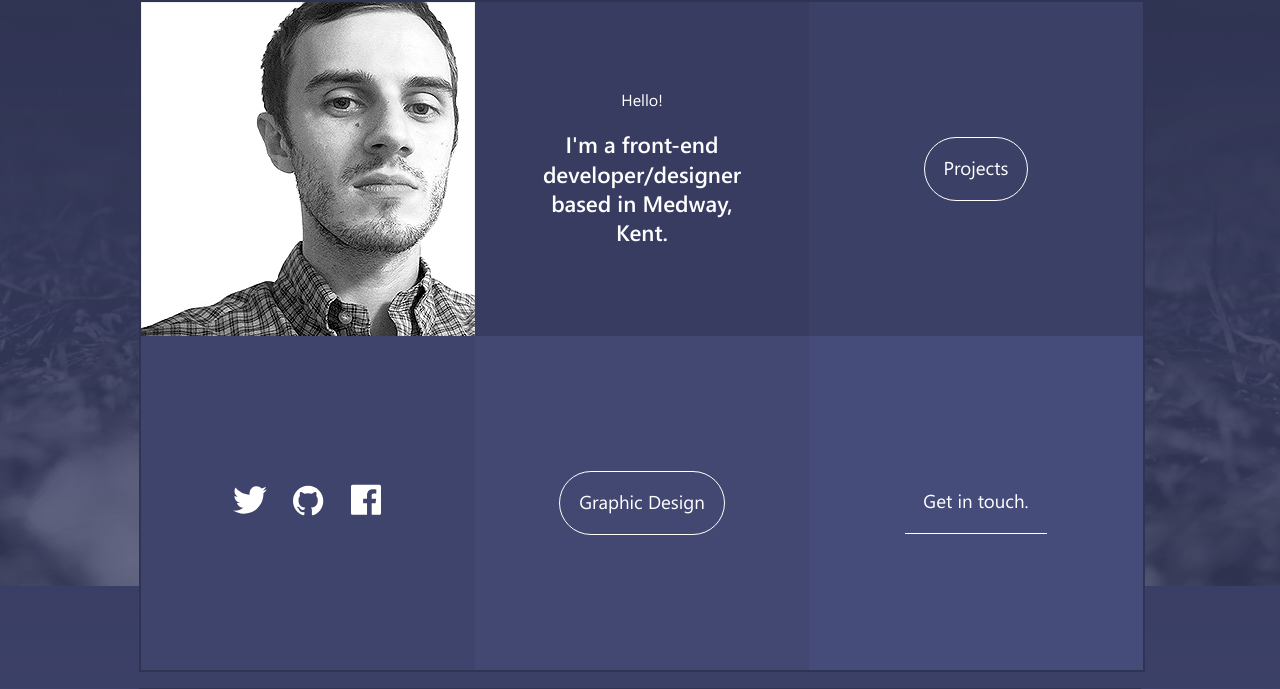
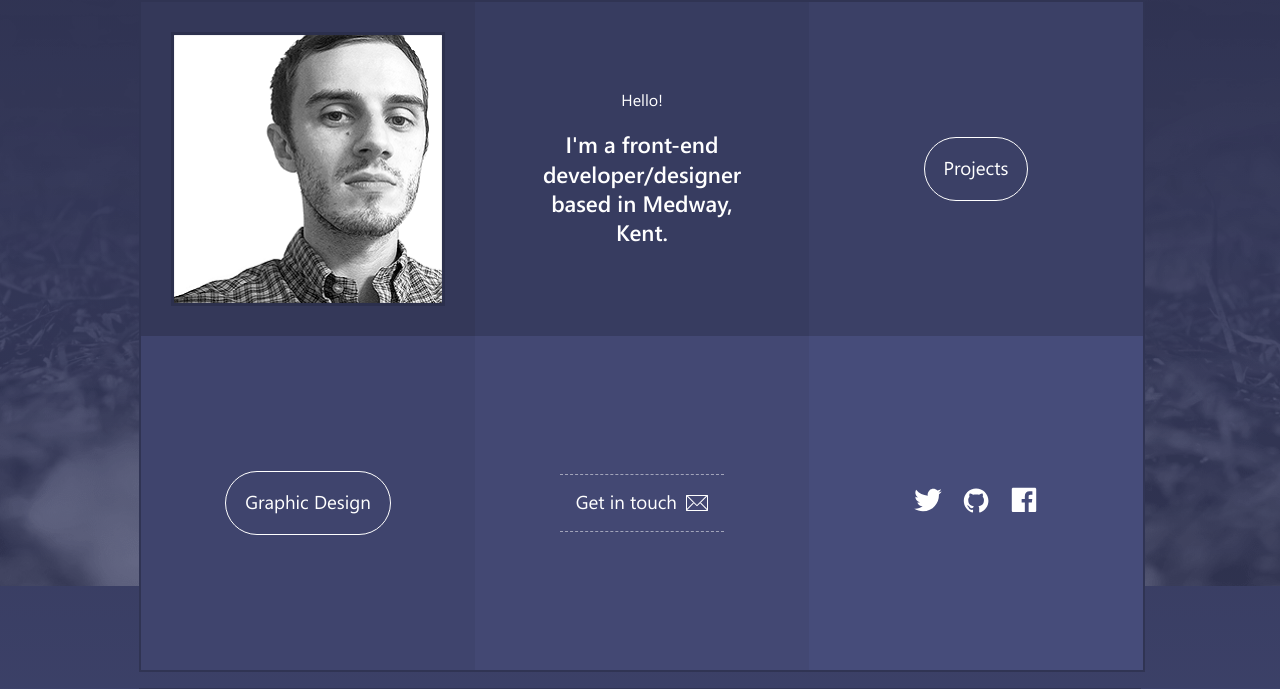
Before and after one commit to tmccarten/portfolio-redesign, a PHP site: page / in a window 1280 px wide. Shown: the part 214-903 px from the top of the page. Run offline with PHP 8.4, Linux system fonts and the light colour scheme.

Commit message:
tile changes and new contact tile

```diff
--- a/assets/css/3-components/_tiles.scss
+++ b/assets/css/3-components/_tiles.scss
@@ -11,22 +11,17 @@
   align-items: center;
   flex-direction: column;
   width: 100%;
-  height: 35vw;
+  height: 50vw;
   font-size: 1rem;
   background-color: $tilecolour;
   text-decoration: none;
   color: white;
 }
 
-.tile + * {
-  margin-top: 1em;
-}
-
 .tile--image {
   background-color: $tilecolour;
   height: auto;
-  //clip-path: polygon(100% 0, 0 0, 0 80%, 50% 100%, 100% 80%);
-  //display: none;
+  order: 2;
 }
 
 .tile__img {
@@ -38,27 +33,27 @@
 .tile--intro {
   background-color: lighten($tilecolour, 2);
   height: 90vw;
-  font-size: calc(1em + 1vw);
+  order: 1;
 }
 
 .tile--projects {
   background-color: lighten($tilecolour, 4);
+  order: 3;
+}
+
+.tile--graphics {
+  background-color: lighten($tilecolour, 6);
+  order: 4;
+}
+
+.tile--contact {
+  background-color: lighten($tilecolour, 8);
+  order: 5;
 }
 
 .tile--icons {
-  background-color: lighten($tilecolour, 6);
-}
-
-.tile--graphics {
-  background-color: lighten($tilecolour, 8);
-}
-
-.tile--contact {
   background-color: lighten($tilecolour, 10);
-}
-
-.tile--3d {
-  border-color: transparent;
+  order: 6;
 }
 
 .tile-inner {
@@ -79,27 +74,36 @@
   font-weight: 500;
 }
 
-.tile-inner__main {
-  font-weight: normal;
+.tile-inner--contact {
+  display: flex;
+  justify-content: space-around;
+  align-items: center;
   padding: 1em;
-  background-color: transparent;
+  //border-bottom: .1em solid rgba(255,255,255,1);
+  border-top: .08em dashed rgba(255,255,255,.5);
+  border-bottom: .08em dashed rgba(255,255,255,.5);
+  //border-radius: 2em;
+  //border-left: none;
+  //border-right: none;
 }
 
-.tile-inner__main--border {
+.tile-inner__main {
+  padding: 1em;
+}
+
+.tile-inner--border {
   border-radius: 2em;
-  border: .08125em solid rgba(255,255,255,1);
+  border: .1em solid rgba(255,255,255,1);
 }
 
 .tile-inner__main--contact {
-  border-bottom: .1em solid rgba(255,255,255,1);
+  padding: 0;
+  margin-right: .5em;
 }
 
 .tile-inner__main--intro {
   font-size: 1.5em;
   padding: 0 1em;
-  border: 0;
-  background-color: transparent;
-  box-shadow: none;
   font-weight: 500;
 }
 
@@ -135,18 +139,20 @@
     font-size: .85185rem;
   }
 
+  .tile-inner {
+    max-width: 15em;
+  }
+
   .tile--intro {
     padding: 0 1em;
   }
 
   .tile--image {
     height: 46.235294117647058823529411764706vw;
-    //width: 46.235294117647058823529411764706vw;
   }
 
-  .tile-inner--intro {
-    padding: 0;
-    //font-size: 1rem;
+  .tile__img {
+    max-width: 80%;
   }
 
   .tile-inner__main--intro {
@@ -184,8 +190,13 @@
     padding: 0;
   }
 
-  .tile-inner--intro {
-    margin-bottom: 0;
+  .tile--image {
+    order: 0;
+  }
+
+  .tile__img {
+    border: .2em solid darken($maincolour, 2);
+    box-sizing: content-box;
   }
 
 }
@@ -204,27 +215,12 @@
     height: 334px;
   }
 
-  .tile--intro, .tile--icons, .tile--graphics {
-    border-right: 0;
-  }
-
-  .tile--image {
-    display: flex;
-    //justify-content: flex-start;
-  }
-
-  .tile__img {
-    //max-width: 85%;
-    //filter: grayscale(0.3) sepia(30%);
-  }
-
-  .tile--projects {
-    border-bottom: 0;
-    //border-right: 3px solid $maincolour;
-  }
-
-  .tile--icons {
-    //border-bottom: 3px solid $maincolour;
+  .tile__img--tint {
+    display: block;
+    width: 267px;
+    height: 267px;
+    border: .1em solid darken($maincolour, 5);
+    box-sizing: content-box;
   }
 
   .tile--3d {
--- a/assets/css/style.css
+++ b/assets/css/style.css
@@ -509,20 +509,19 @@ body {
 	-ms-flex-direction: column;
 	flex-direction: column;
 	width: 100%;
-	height: 35vw;
+	height: 50vw;
 	font-size: 1rem;
 	background-color: #343859;
 	text-decoration: none;
 	color: white;
 }
 
-.tile + * {
-	margin-top: 1em;
-}
-
 .tile--image {
 	background-color: #343859;
 	height: auto;
+	-webkit-box-ordinal-group: 3;
+	-ms-flex-order: 2;
+	order: 2;
 }
 
 .tile__img {
@@ -534,27 +533,37 @@ body {
 .tile--intro {
 	background-color: #373c60;
 	height: 90vw;
-	font-size: calc(1em + 1vw);
+	-webkit-box-ordinal-group: 2;
+	-ms-flex-order: 1;
+	order: 1;
 }
 
 .tile--projects {
 	background-color: #3b4066;
+	-webkit-box-ordinal-group: 4;
+	-ms-flex-order: 3;
+	order: 3;
+}
+
+.tile--graphics {
+	background-color: #3f446d;
+	-webkit-box-ordinal-group: 5;
+	-ms-flex-order: 4;
+	order: 4;
+}
+
+.tile--contact {
+	background-color: #434873;
+	-webkit-box-ordinal-group: 6;
+	-ms-flex-order: 5;
+	order: 5;
 }
 
 .tile--icons {
-	background-color: #3f446d;
-}
-
-.tile--graphics {
-	background-color: #434873;
-}
-
-.tile--contact {
 	background-color: #464c7a;
-}
-
-.tile--3d {
-	border-color: transparent;
+	-webkit-box-ordinal-group: 7;
+	-ms-flex-order: 6;
+	order: 6;
 }
 
 .tile-inner {
@@ -575,27 +584,37 @@ body {
 	font-weight: 500;
 }
 
-.tile-inner__main {
-	font-weight: normal;
+.tile-inner--contact {
+	display: -webkit-box;
+	display: -ms-flexbox;
+	display: flex;
+	-ms-flex-pack: distribute;
+	justify-content: space-around;
+	-webkit-box-align: center;
+	-ms-flex-align: center;
+	align-items: center;
 	padding: 1em;
-	background-color: transparent;
+	border-top: 0.08em dashed rgba(255, 255, 255, 0.5);
+	border-bottom: 0.08em dashed rgba(255, 255, 255, 0.5);
 }
 
-.tile-inner__main--border {
+.tile-inner__main {
+	padding: 1em;
+}
+
+.tile-inner--border {
 	border-radius: 2em;
-	border: 0.08125em solid white;
+	border: 0.1em solid white;
 }
 
 .tile-inner__main--contact {
-	border-bottom: 0.1em solid white;
+	padding: 0;
+	margin-right: .5em;
 }
 
 .tile-inner__main--intro {
 	font-size: 1.5em;
 	padding: 0 1em;
-	border: 0;
-	background-color: transparent;
-	box-shadow: none;
 	font-weight: 500;
 }
 
@@ -840,6 +859,10 @@ body {
 	font-size: .85185rem;
 }
 
+.tile-inner {
+	max-width: 15em;
+}
+
 .tile--intro {
 	padding: 0 1em;
 }
@@ -848,8 +871,8 @@ body {
 	height: 46.235294117647058823529411764706vw;
 }
 
-.tile-inner--intro {
-	padding: 0;
+.tile__img {
+	max-width: 80%;
 }
 
 .tile-inner__main--intro {
@@ -999,8 +1022,15 @@ body {
 	padding: 0;
 }
 
-.tile-inner--intro {
-	margin-bottom: 0;
+.tile--image {
+	-webkit-box-ordinal-group: 1;
+	-ms-flex-order: 0;
+	order: 0;
+}
+
+.tile__img {
+	border: 0.2em solid #2c304d;
+	box-sizing: content-box;
 }
 
 .sidebar {
@@ -1090,20 +1120,12 @@ body::before {
 	height: 334px;
 }
 
-.tile--intro,
-.tile--icons,
-.tile--graphics {
-	border-right: 0;
-}
-
-.tile--image {
-	display: -webkit-box;
-	display: -ms-flexbox;
-	display: flex;
-}
-
-.tile--projects {
-	border-bottom: 0;
+.tile__img--tint {
+	display: block;
+	width: 267px;
+	height: 267px;
+	border: 0.1em solid #272a43;
+	box-sizing: content-box;
 }
 
 .tile--3d {
--- a/index.php
+++ b/index.php
@@ -13,10 +13,6 @@
     <main class="main main--home">
         <section class="tiles">
 
-          <div class="tile tile--image">
-            <img class="tile__img" src="<?php echo $index?>/assets/img/tom_mccarten.png" alt="Tom McCarten">
-          </div>
-
           <div class="tile tile--intro">
             <div class="tile-inner tile-inner--intro">
               <p class="tile-inner__sub tile-inner__sub--intro">Hello!</p>
@@ -24,37 +20,42 @@
             </div>
           </div>
 
+          <div class="tile tile--image">
+            <img class="tile__img" src="<?php echo $index?>/assets/img/tom_mccarten2.png" alt="Tom McCarten">
+          </div>
+
           <a href="projects/" class="tile tile--projects tile--3d">
-            <div class="tile-inner">
-              <h3 class="tile-inner__main tile-inner__main--border">Projects</h3>
+            <div class="tile-inner tile-inner--border">
+              <h3 class="tile-inner__main">Projects</h3>
+            </div>
+          </a>
+
+          <a href="#" class="tile tile--graphics tile--3d">
+            <div class="tile-inner tile-inner--border">
+              <h3 class="tile-inner__main">Graphic Design</h3>
+            </div>
+          </a>
+
+          <a href="#" class="tile tile--contact tile--3d">
+            <div class="tile-inner tile-inner--contact">
+              <h3 class="tile-inner__main tile-inner__main--contact">Get in touch</h3>
+              <img src="<?php echo $index?>/assets/img/icons/contact.svg" alt="Email icon" width="22" height="22">
             </div>
           </a>
 
           <div class="tile tile--icons">
             <div class="tile-inner">
               <a href="http://twitter.com/thomasmccarten" class="tile-inner__icon">
-                <img src="<?php echo $index?>/assets/img/icons/twitter.svg" alt="Twitter logo" width="54" height="54">
+                <img src="<?php echo $index?>/assets/img/icons/twitter.svg" alt="Twitter logo" width="44" height="44">
               </a>
               <a href="http://github.com/tmccarten" class="tile-inner__icon">
-                <img src="<?php echo $index?>/assets/img/icons/github.svg" alt="GitHub logo" width="54" height="54">
+                <img src="<?php echo $index?>/assets/img/icons/github.svg" alt="GitHub logo" width="44" height="44">
               </a>
               <a href="http://facebook.com/thomasmccarten" class="tile-inner__icon">
-                <img src="<?php echo $index?>/assets/img/icons/facebook.svg" alt="Facebook logo" width="54" height="54">
+                <img src="<?php echo $index?>/assets/img/icons/facebook.svg" alt="Facebook logo" width="44" height="44">
               </a>
             </div>
           </div>
-
-          <a href="#" class="tile tile--graphics tile--3d">
-            <div class="tile-inner">
-              <h3 class="tile-inner__main tile-inner__main--border">Graphic Design</h3>
-            </div>
-          </a>
-
-          <a href="#" class="tile tile--contact tile--3d">
-            <div class="tile-inner">
-              <h3 class="tile-inner__main tile-inner__main--contact">Get in touch.</h3>
-            </div>
-          </a>
 
         </section><!-- end tiles -->
 
```
Also changed, not shown: assets/img/icons/contact.svg (added), assets/img/tom_mccarten2.png (added).
